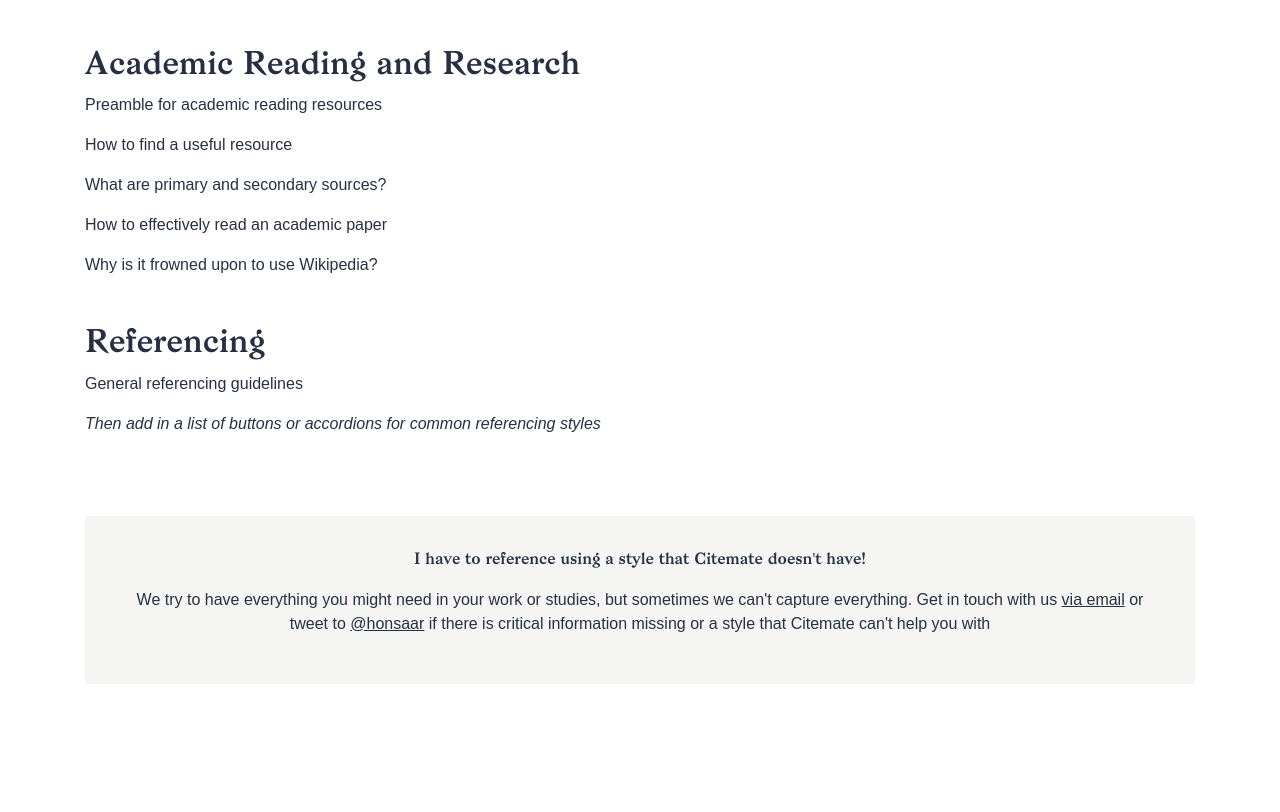
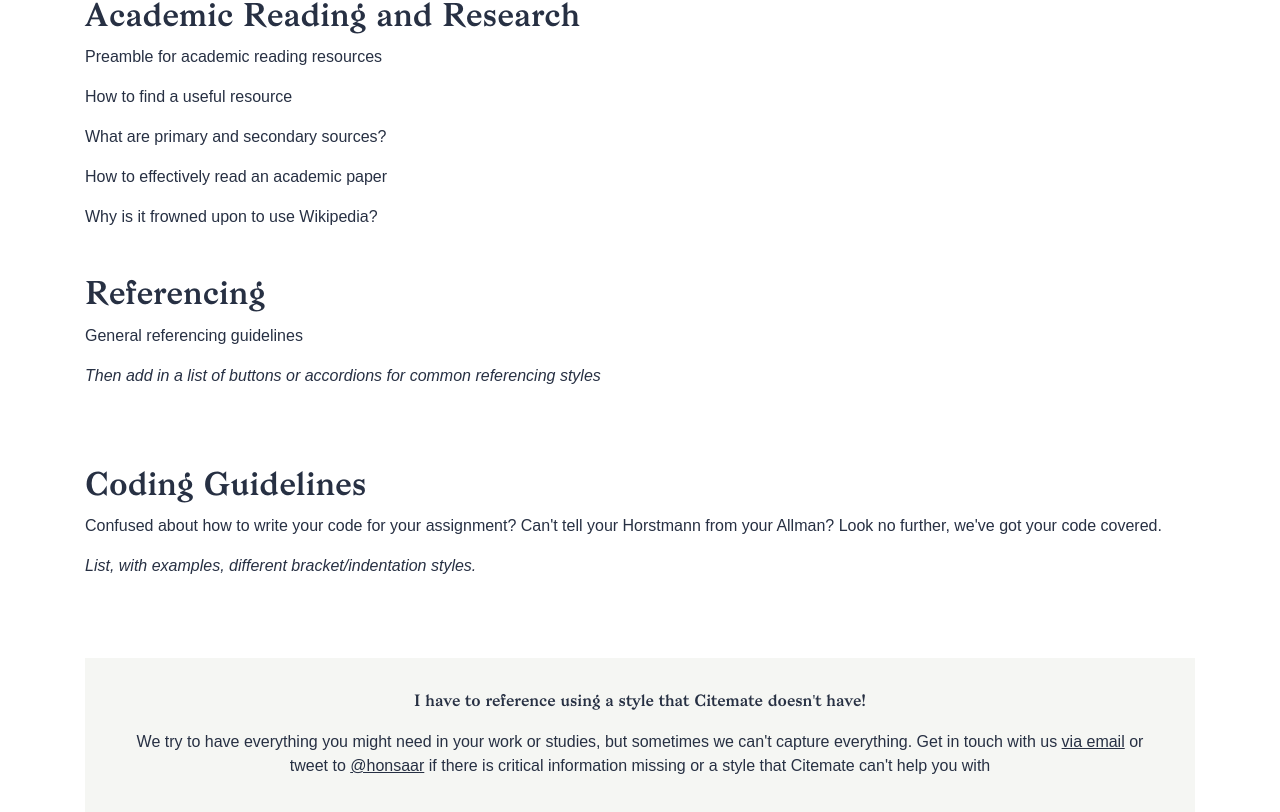
Before and after one commit to honsaar/Citemate, a Vue app: page /knowledge in a window 1280 px wide. Shown: the part 608-1420 px from the top of the page. Before the commit the page ends 1292 px from the top, so only its background shows below. Built offline with nearby package versions, Linux system fonts and the light colour scheme; a web font is replaced by a local one.

Commit message:
Knowledge content tweaks

```diff
--- a/src/views/Cite.vue
+++ b/src/views/Cite.vue
@@ -142,7 +142,7 @@
                 {{adding.published.day}}-{{adding.published.month}}-{{adding.published.year}}
               </p>
                <p style="text-align: center">
-                <b-btn variant="primary" class="secButt" @click="addToList(adding)">That looks correct</b-btn>
+                <b-btn variant="primary" class="secButt" @click="addToList(adding)">That looks right</b-btn>
               </p>
               </div>
             </b-col>
@@ -153,7 +153,7 @@
       <!-- emptyState -->
         <div id="emptyState" v-if="bibliography.length < 1 && !searching && !addingSource && !adding" style="text-align: center;">
           <img src="../assets/empty.svg" width="300" />
-          <h2 class="brand">Your bibliography is currently empty</h2>
+          <h2 class="brand">Your bibliography is empty</h2>
           <p>This is where your reference list will appear once you add an information source</p>
            <p style="text-align: center">
                 <b-btn variant="primary" class="primeButt" @click="addingSource = true">Add your first reference</b-btn>
@@ -200,9 +200,9 @@
 
       <!-- show the results -->
       <div class="results container">
+        <h2 class="brand" v-if="results.length > 0">Journal results</h2>
+        <div class="resultCard" v-for="(paper, key) in results" :key="key">
 
-        <div class="resultCard" v-for="(paper, key) in results" :key="key">
-          <h2 class="brand" v-if="key == 0">Journal results</h2>
           <b-row>
             <b-col sm="12" md="10">
               <p>
--- a/src/views/Knowledge.vue
+++ b/src/views/Knowledge.vue
@@ -13,7 +13,6 @@
     </div>
 
     <div class="content" style="background: white;">
-        <br><br>
         <div class="container">
             <div id="academicReading" style="margin-bottom: 3em;">
                 <h2 class="brand">Academic Reading and Research</h2>
@@ -28,6 +27,12 @@
                 <h2 class="brand">Referencing</h2>
                 <p>General referencing guidelines</p>
                 <p><em>Then add in a list of buttons or accordions for common referencing styles</em></p>
+            </div>
+
+            <div id="coding" style="margin-bottom: 5em">
+                <h2 class="brand">Coding Guidelines</h2>
+                <p>Confused about how to write your code for your assignment? Can't tell your Horstmann from your Allman? Look no further, we've got your code covered.</p>
+                <p><em>List, with examples, different bracket/indentation styles.</em></p>
             </div>
 
              <div class="hints">
```
